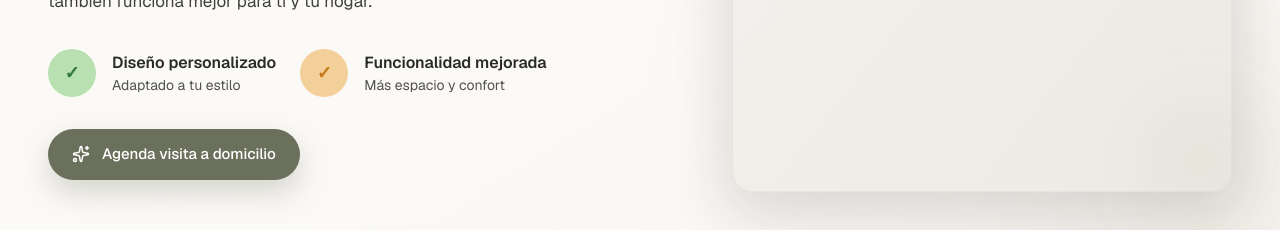
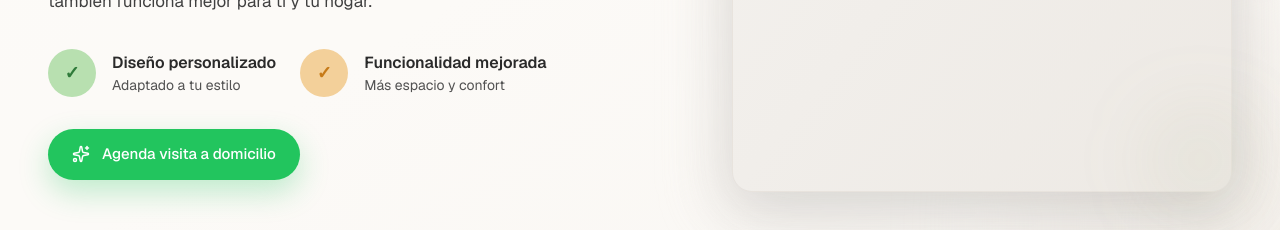
Before and after one commit to desarrolladorwebsp/kitchenSolutions, a Next.js app: page / in a window 1280 px wide. Shown: the part 1340-1570 px from the top of the page. Built offline with nearby package versions, Linux system fonts and the light colour scheme; a web font is replaced by a local one.

Commit message:
Use vibrant green CTA button in ModernizationSection

```diff
--- a/components/ModernizationSection.tsx
+++ b/components/ModernizationSection.tsx
@@ -113,7 +113,7 @@ export default function ModernizationSection() {
                   behavior: "smooth",
                 })
               }
-              className="group inline-flex items-center gap-3 rounded-full bg-[#6b705c] px-6 py-3.5 text-[15px] font-medium text-white shadow-[0_12px_30px_rgba(107,112,92,0.28)] transition-all duration-200 hover:bg-[#5f6452] hover:scale-[1.02] active:scale-[0.98]"
+              className="group inline-flex items-center gap-3 rounded-full bg-[#22c55e] px-6 py-3.5 text-[15px] font-medium text-white shadow-[0_12px_30px_rgba(34,197,94,0.28)] transition-all duration-200 hover:bg-[#16a34a] hover:scale-[1.02] active:scale-[0.98]"
             >
               <Sparkles className="h-[18px] w-[18px]" />
               Agenda visita a domicilio
```
